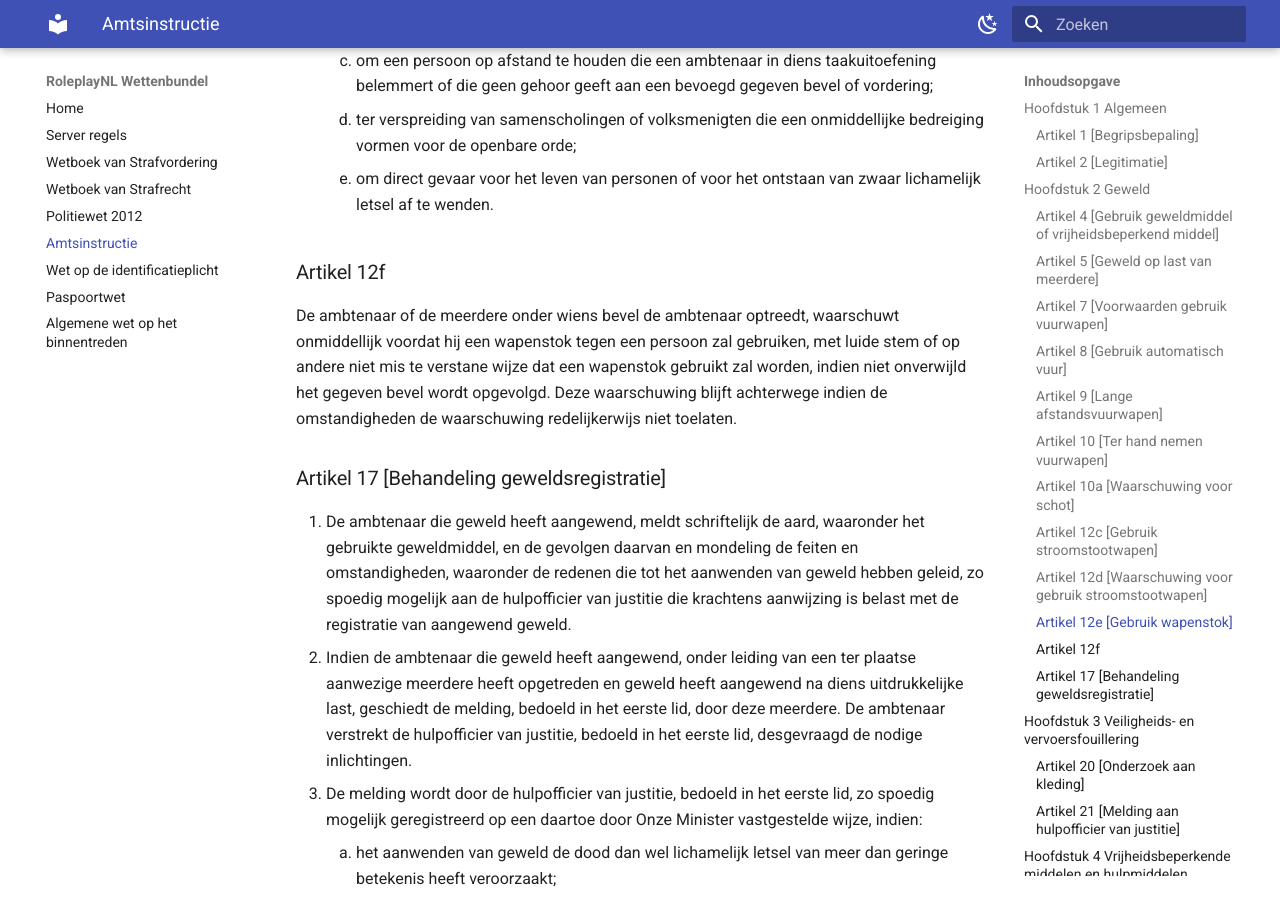
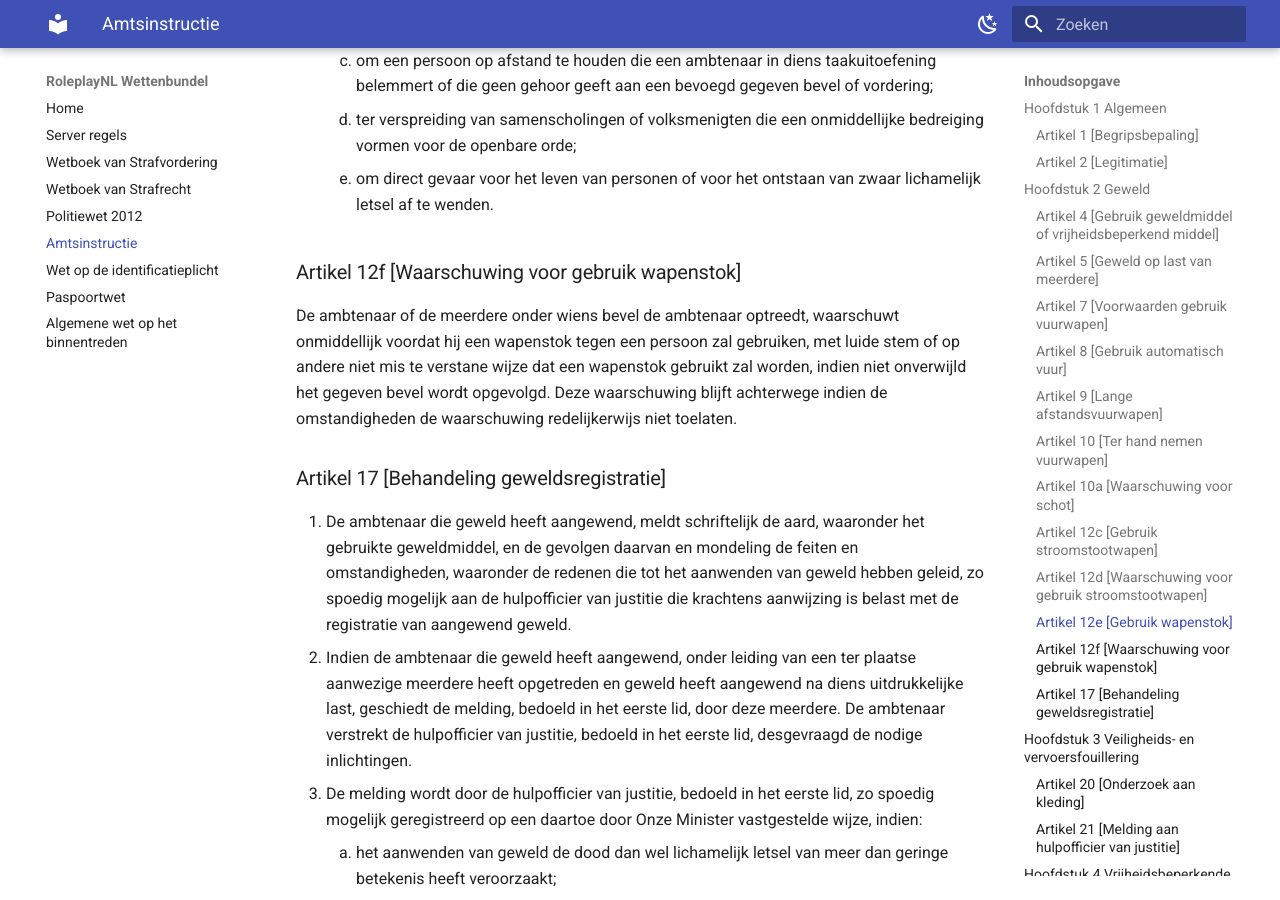
Before and after one commit to EnriqueFernandez20/FutureRP-Wettenbundel, an MkDocs documentation site: the page built from docs/ambtsinstructie.md, in a window 1280 px wide and 900 px high, scrolled down 5233 px. Built offline with MkDocs 1.6.1 and Material for MkDocs 9.7.7, drawn with Linux system fonts in a browser that asks for light colours.

Commit message:
Update ambtsinstructie.md

```diff
--- a/docs/ambtsinstructie.md
+++ b/docs/ambtsinstructie.md
@@ -95,7 +95,7 @@ De ambtenaar waarschuwt onmiddellijk voordat hij een stroomstootwapen tegen een
     4. ter verspreiding van samenscholingen of volksmenigten die een onmiddellijke bedreiging vormen voor de openbare orde;
     5. om direct gevaar voor het leven van personen of voor het ontstaan van zwaar lichamelijk letsel af te wenden.
 
-### Artikel 12f
+### Artikel 12f [Waarschuwing voor gebruik wapenstok]
 De ambtenaar of de meerdere onder wiens bevel de ambtenaar optreedt, waarschuwt onmiddellijk voordat hij een wapenstok tegen een persoon zal gebruiken, met luide stem of op andere niet mis te verstane wijze dat een wapenstok gebruikt zal worden, indien niet onverwijld het gegeven bevel wordt opgevolgd. Deze waarschuwing blijft achterwege indien de omstandigheden de waarschuwing redelijkerwijs niet toelaten.
 
 ### Artikel 17 [Behandeling geweldsregistratie]
```
